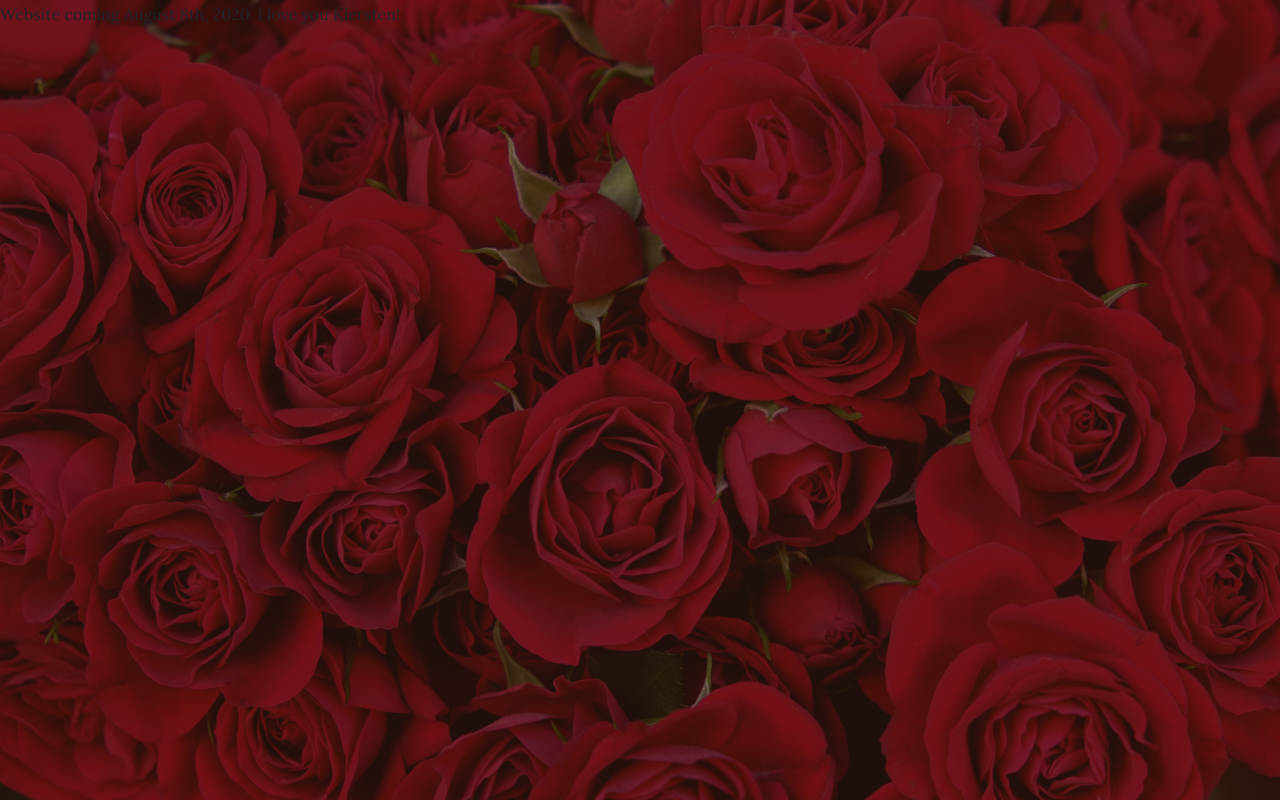
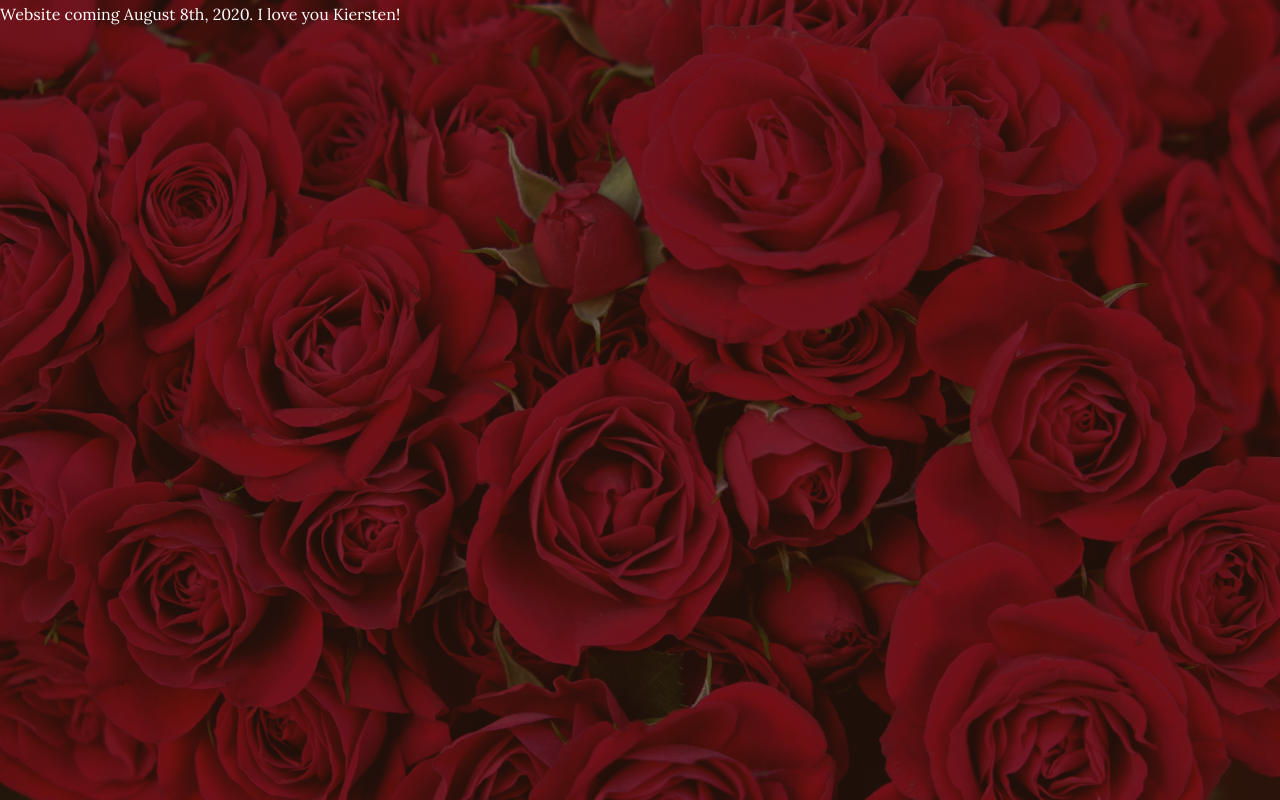
Before and after one commit to camdenm01/Anniversary-Website, a website: page index.html in a window 1280 px wide. Drawn offline with Linux system fonts and the light colour scheme.

Commit message:
Update index.html
Change font to white so it's readable

```diff
--- a/index.html
+++ b/index.html
@@ -23,5 +23,5 @@
 </head>
 
 <body>
-  <p> Website coming August 8th, 2020. I love you Kiersten! </p>
+  <p style= "color: white";> Website coming August 8th, 2020. I love you Kiersten! </p>
 </body>
```
